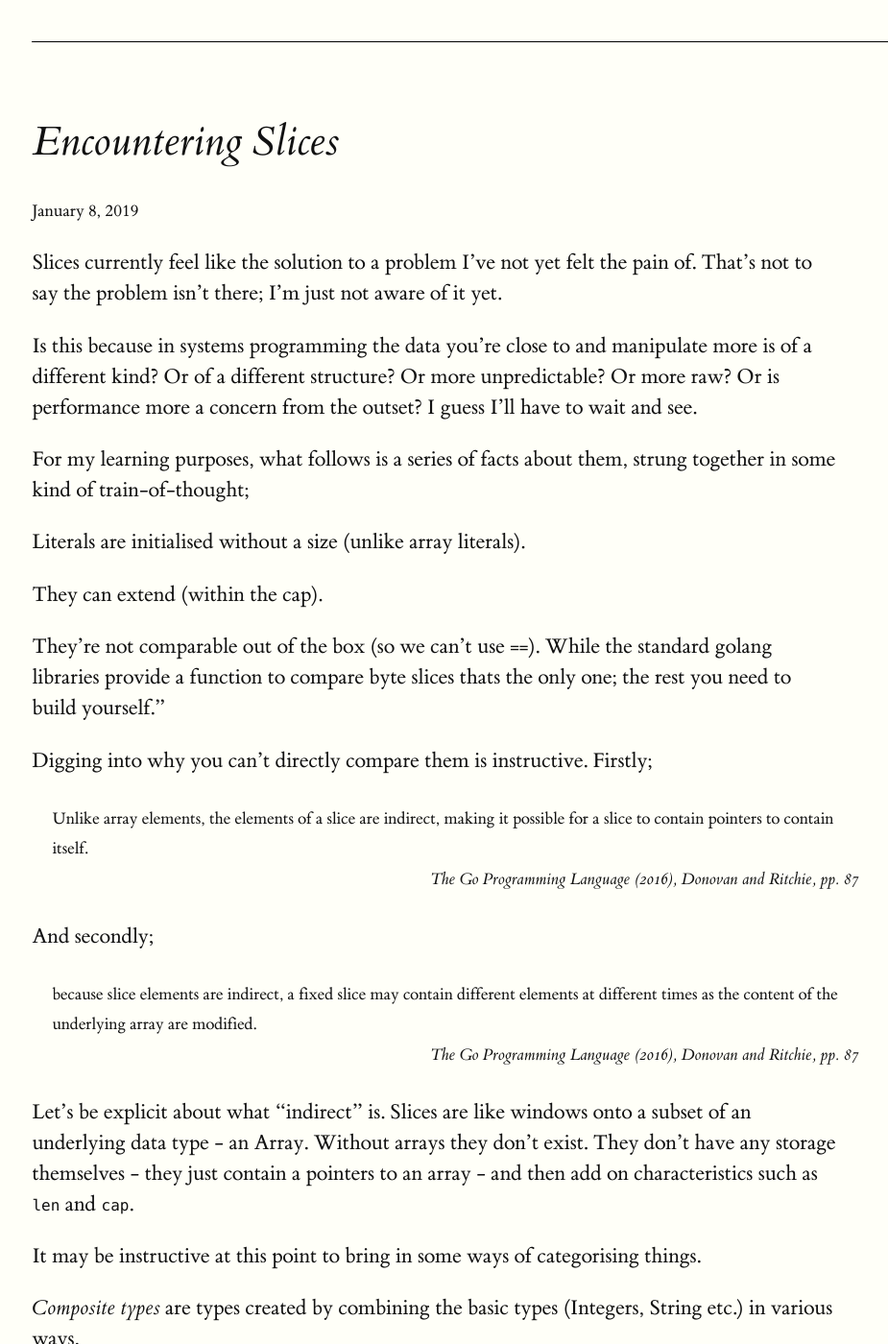
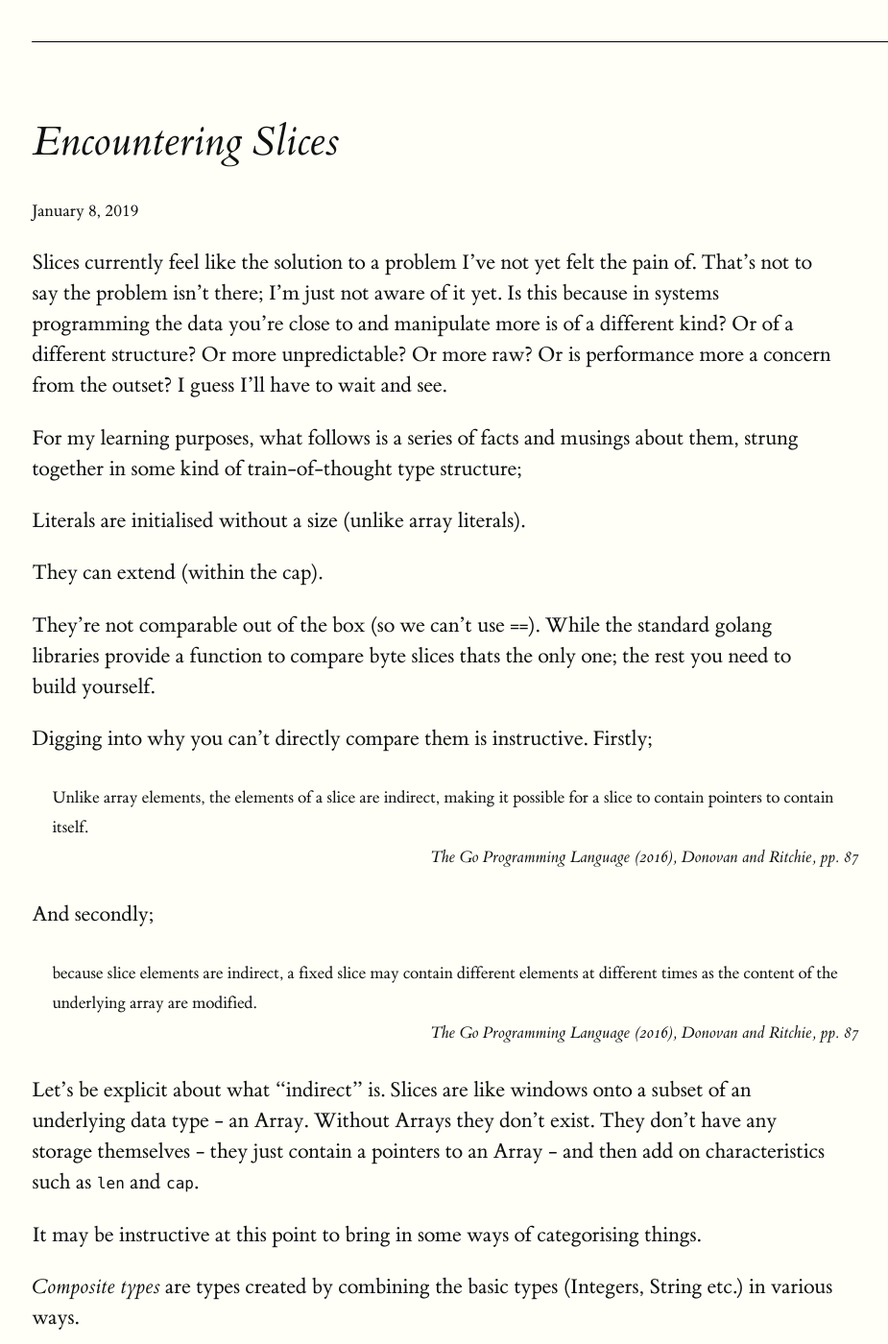
Before and after one commit to grokkinkotlin/grokkinkotlin.github.com, a Jekyll site: the page built from blog/index.html, in a window 1280 px wide and 1400 px high, scrolled down 611 px. Shown: the whole window at 96% size, without its empty margins (140-1065 px from the left). Built offline with Jekyll 4.4.1, drawn with Linux system fonts in a browser that asks for light colours; some of the changed text lies outside the part shown.

Commit message:
Fixes to the Slices post

```diff
--- a/_posts/2019-01-08-encountering-slices.md
+++ b/_posts/2019-01-08-encountering-slices.md
@@ -4,17 +4,15 @@ layout: post
 ---
 {% newthought "" %}
 
-Slices currently feel like the solution to a problem I've not yet felt the pain of.  That's not to say the problem isn't there; I'm just not aware of it yet.
+Slices currently feel like the solution to a problem I've not yet felt the pain of.  That's not to say the problem isn't there; I'm just not aware of it yet.  Is this because in systems programming the data you're close to and manipulate more is of a different kind?  Or of a different structure? Or more unpredictable? Or more raw? Or is performance more a concern from the outset? I guess I'll have to wait and see.
 
-Is this because in systems programming the data you're close to and manipulate more is of a different kind?  Or of a different structure? Or more unpredictable? Or more raw? Or is performance more a concern from the outset? I guess I'll have to wait and see.
-
-For my learning purposes, what follows is a series of facts about them, strung together in some kind of train-of-thought;
+For my learning purposes, what follows is a series of facts and musings about them, strung together in some kind of train-of-thought type structure;
 
 Literals are initialised without a size (unlike array literals).
 
 They can extend (within the cap).
 
-They're not comparable out of the box (so we can't use `==`).  While the standard golang libraries provide a function to compare byte slices thats the only one; the rest you need to build yourself.{% sidenote 'sn-id-whatever' "Is this because the rest aren't that frequently needed? I'll have to wait and find out." %}"
+They're not comparable out of the box (so we can't use `==`).  While the standard golang libraries provide a function to compare byte slices thats the only one; the rest you need to build yourself.{% sidenote 'sn-id-whatever' "Is this because the rest aren't that frequently needed? I'll have to wait and find out." %}
 
 Digging into why you can't directly compare them is instructive. Firstly;
 > Unlike array elements, the elements of a slice are indirect, making it possible for a slice to contain pointers to contain itself. <cite>The Go Programming Language (2016), Donovan and Ritchie, pp. 87</cite>
@@ -22,7 +20,7 @@ Digging into why you can't directly compare them is instructive. Firstly;
 And secondly;
 > because slice elements are indirect, a fixed slice may contain different elements at different times as the content of the underlying array are modified. <cite>The Go Programming Language (2016), Donovan and Ritchie, pp. 87</cite>
 
-Let's be explicit about what "indirect" is.  Slices are like windows onto a subset of an underlying data type - an Array.  Without arrays they don't exist. They don't have any storage themselves - they just contain a pointers to an array - and then add on characteristics such as `len` and `cap`.
+Let's be explicit about what "indirect" is.  Slices are like windows onto a subset of an underlying data type - an Array.  Without Arrays they don't exist. They don't have any storage themselves - they just contain a pointers to an Array - and then add on characteristics such as `len` and `cap`.
 
 It may be instructive at this point to bring in some ways of categorising things.
 
```
Also changed, not shown: other parts of _posts/2019-01-08-encountering-slices.md (+3 -2 lines).
